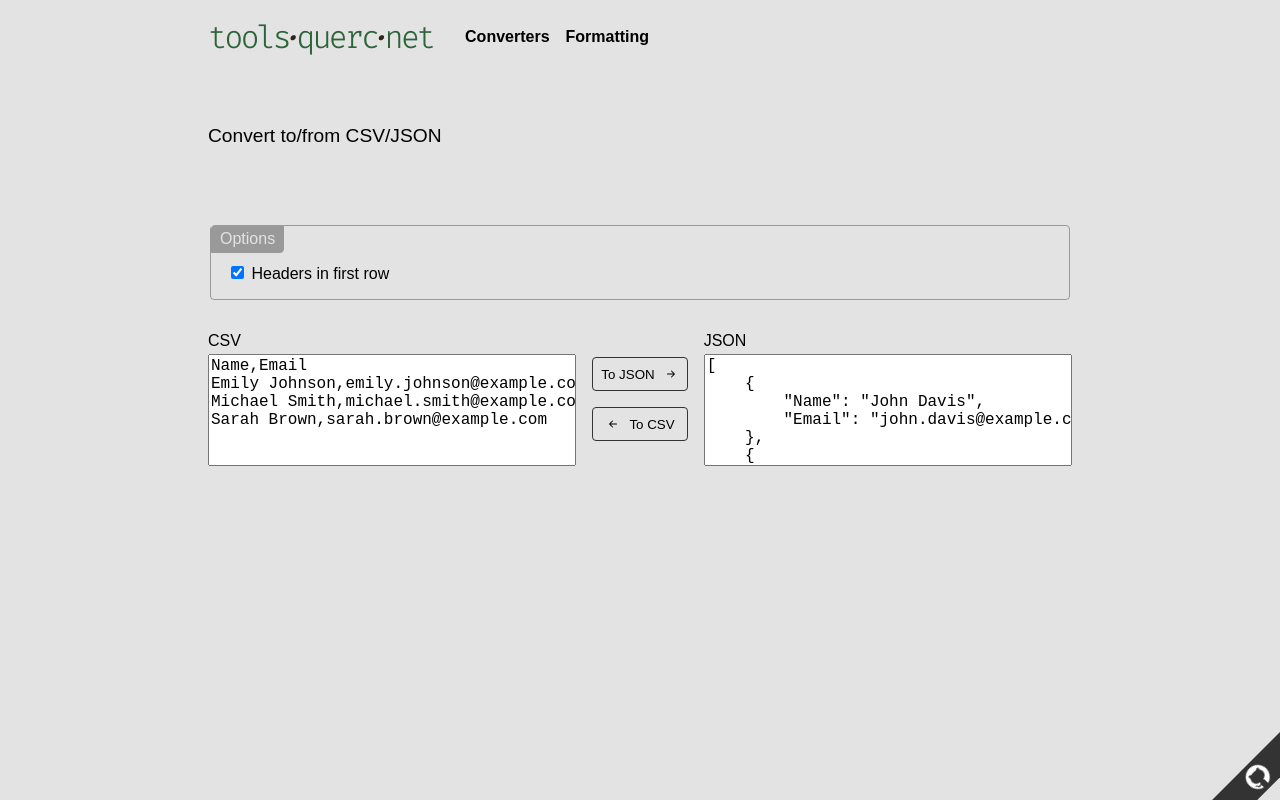
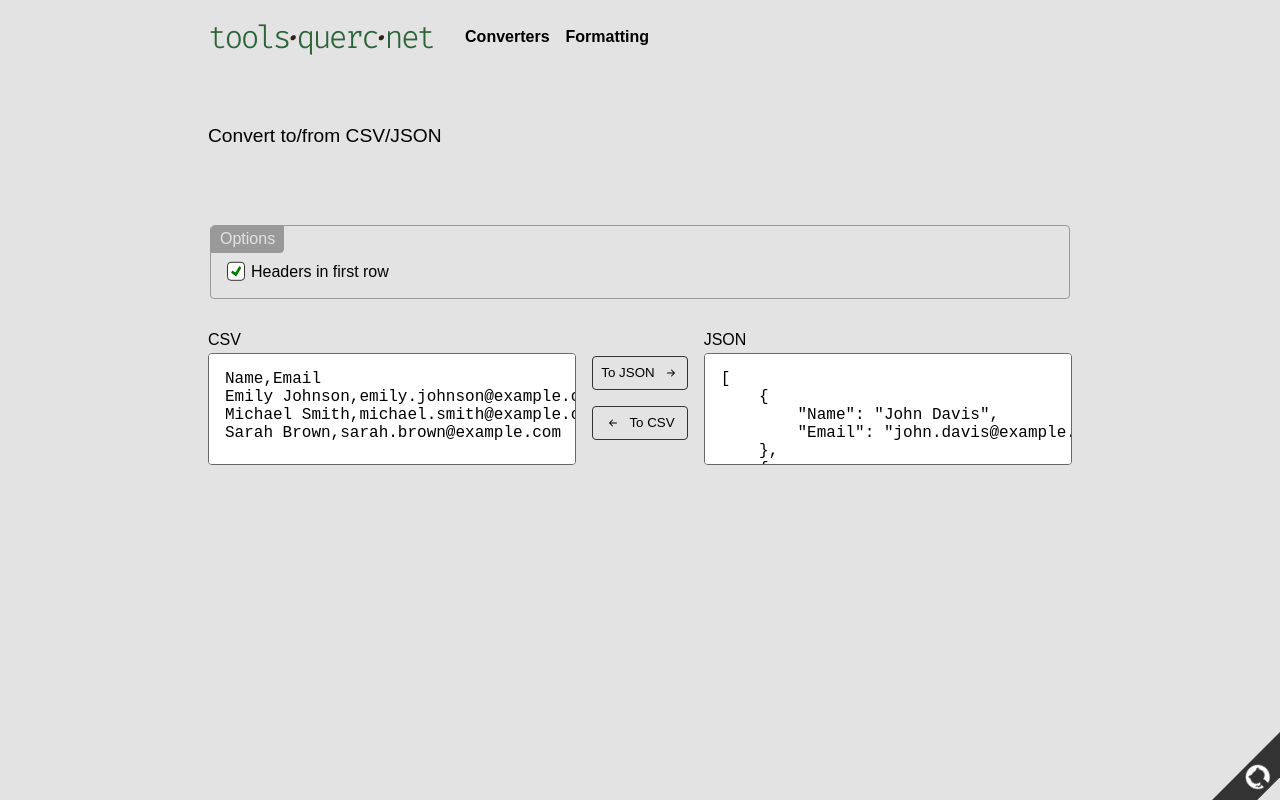
Before and after one commit to lindsayevans/tools.querc.net, a React (Vite) app: page /csv-json-converter in a window 1280 px wide. Built offline with nearby package versions, Linux system fonts and the light colour scheme.

Commit message:
feat: checkbox styling

```diff
--- a/src/components/tools/Base64/Base64.tsx
+++ b/src/components/tools/Base64/Base64.tsx
@@ -134,6 +134,7 @@ export const Base64 = () => {
                 className="textarea"
                 value={plaintext}
                 rows={15}
+                spellCheck={false}
                 onChange={(e) => setPlaintext(e.target.value)}
                 onFocus={(e) => e.target.select()}
               ></textarea>
@@ -176,7 +177,7 @@ export const Base64 = () => {
                   </a>
                 </p>
               )}
-              <label htmlFor="includeDataUri" className="show">
+              <label htmlFor="includeDataUri" className="checkbox-field show">
                 <input
                   type="checkbox"
                   id="includeDataUri"
@@ -208,6 +209,7 @@ export const Base64 = () => {
             className="textarea"
             value={encoded}
             rows={15}
+            spellCheck={false}
             onChange={(e) => setEncoded(e.target.value)}
             onFocus={(e) => e.target.select()}
           ></textarea>
--- a/src/components/tools/CsvJsonConverter/CsvJsonConverter.tsx
+++ b/src/components/tools/CsvJsonConverter/CsvJsonConverter.tsx
@@ -48,7 +48,7 @@ Sarah Brown,sarah.brown@example.com`);
     <>
       <fieldset className="options">
         <legend>Options</legend>
-        <label htmlFor="hasHeaderRow">
+        <label htmlFor="hasHeaderRow" className="checkbox-field">
           <input
             type="checkbox"
             id="hasHeaderRow"
@@ -66,6 +66,7 @@ Sarah Brown,sarah.brown@example.com`);
             className="textarea"
             value={csv}
             rows={15}
+            spellCheck={false}
             onChange={(e) => setCsv(e.target.value)}
             onFocus={(e) => e.target.select()}
           ></textarea>
@@ -89,6 +90,7 @@ Sarah Brown,sarah.brown@example.com`);
             className="textarea"
             value={json}
             rows={15}
+            spellCheck={false}
             onChange={(e) => setJson(e.target.value)}
             onFocus={(e) => e.target.select()}
           ></textarea>
--- a/src/main.scss
+++ b/src/main.scss
@@ -109,6 +109,8 @@ a:active {
   }
 }
 
+// _forms.scss
+
 fieldset {
   padding: 1.5rem 1rem 1rem;
   border: 1px solid #999;
@@ -126,3 +128,60 @@ fieldset {
     color: #e3e3e3;
   }
 }
+
+textarea {
+  padding: 1rem;
+  border: 1px solid #666;
+  border-radius: 4px;
+
+  &:focus-visible {
+    outline: 2px solid yellowgreen;
+    outline-offset: 1px;
+  }
+}
+
+.checkbox-field {
+  display: grid;
+  grid-template-columns: 1em auto;
+  gap: 0.5em;
+  line-height: 1.1;
+
+  input[type='checkbox'] {
+    appearance: none;
+    background-color: #fff;
+    margin: 0;
+    font: inherit;
+    color: currentColor;
+    width: 1.15em;
+    height: 1.15em;
+    border: 1px solid #333;
+    border-radius: 4px;
+    transform: translateY(-0.075em);
+    display: grid;
+    place-content: center;
+
+    &:focus {
+      outline: none;
+    }
+
+    &:focus-visible {
+      outline: 2px solid yellowgreen;
+      outline-offset: 1px;
+    }
+
+    &::before {
+      content: '';
+      width: 0.65em;
+      height: 0.65em;
+      transform: scale(0);
+      transition: 120ms transform ease-in-out;
+      box-shadow: inset 1em 1em green;
+      transform-origin: 50%;
+      clip-path: polygon(14% 44%, 0 65%, 50% 100%, 100% 16%, 80% 0%, 43% 62%);
+    }
+
+    &:checked::before {
+      transform: scale(1);
+    }
+  }
+}
```
